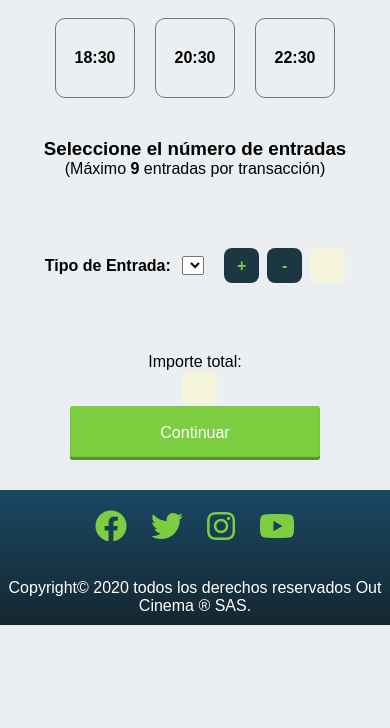
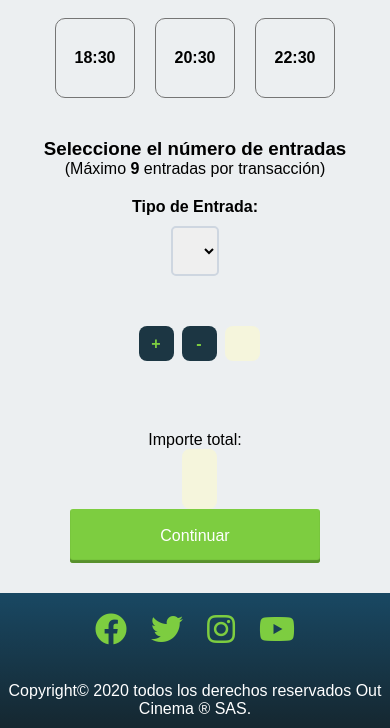
Before and after one commit to frankcarmona14/outCinema, a PHP site: page /infPelicula.php in a window 390 px wide. Shown: the part 311-1039 px from the top of the page. Before the commit the page ends 936 px from the top, so only its background shows below. Run offline with PHP 8.4, Linux system fonts and the light colour scheme; data comes from the database, SQL or seed files in the repository; data that the repository does not hold is empty; some libraries are stand-ins or nearby versions; some web fonts are replaced.

Commit message:
responsive de la pagina info

```diff
--- a/infPelicula.php
+++ b/infPelicula.php
@@ -4,7 +4,7 @@
 <head>
   <meta charset="UTF-8" />
   <meta name="viewport" content="width=device-width, initial-scale=1.0" />
-  <link rel="stylesheet" href="src/styles/style.css" />
+  <link rel="stylesheet" href="src/styles/style.css?v=45" />
   <link rel="stylesheet" href="https://cdnjs.cloudflare.com/ajax/libs/font-awesome/5.13.0/css/all.min.css" />
   <title>Película</title>
   <script>
--- a/src/pages/Pelicula.js
+++ b/src/pages/Pelicula.js
@@ -32,8 +32,6 @@ async function mostrarElementos() {
       <div class="container__trailer">
         <iframe
           class="youtube-video"
-          width="560"
-          height="315"
           src="https://www.youtube.com/embed/${keyTrailer}?modestbranding=1"
           frameborder="0"
           allow="accelerometer; autoplay; encrypted-media; gyroscope; picture-in-picture"
@@ -54,7 +52,7 @@ async function mostrarElementos() {
         <span>
           <i class="far fa-clock"></i>Duración: ${datos.runtime} min
         </span>
-        <h3>Sinopsis</h3>
+        <h3 class='sinop'>Sinopsis</h3>
         <p>
         ${datos.overview}
         </p>
--- a/src/styles/style.css
+++ b/src/styles/style.css
@@ -44,9 +44,11 @@ body {
   width: 100%;
   height: 55px;
   background: rgb(28, 54, 67);
-  background: linear-gradient(90deg,
-      rgba(28, 54, 67, 1) 0%,
-      rgba(30, 83, 114, 1) 100%);
+  background: linear-gradient(
+    90deg,
+    rgba(28, 54, 67, 1) 0%,
+    rgba(30, 83, 114, 1) 100%
+  );
   box-shadow: 0 2px 10px 2px rgba(0, 0, 0, 0.32);
 }
 
@@ -56,7 +58,7 @@ body {
   align-items: center;
 }
 
-.logo>a {
+.logo > a {
   text-decoration: none;
   display: flex;
   align-items: center;
@@ -298,9 +300,11 @@ body {
 .bg-color {
   padding: 30px 40px;
   color: #ffffff;
-  background-image: linear-gradient(to right,
-      rgba(14.12%, 14.51%, 16.86%, 1) 150px,
-      rgba(43, 43, 43, 0.84) 100%);
+  background-image: linear-gradient(
+    to right,
+    rgba(14.12%, 14.51%, 16.86%, 1) 150px,
+    rgba(43, 43, 43, 0.84) 100%
+  );
 }
 
 .info-pelicula__container {
@@ -332,7 +336,7 @@ body {
   justify-content: space-around;
 }
 
-.container__info>h2 {
+.container__info > h2 {
   font-size: 3.2rem;
   font-weight: bolder;
 }
@@ -382,6 +386,7 @@ body {
   width: 80%;
   padding: 20px 0;
   align-items: center;
+  flex-direction: column;
   justify-content: space-around;
   font-weight: bolder;
 }
@@ -413,6 +418,63 @@ body {
   background-color: beige;
 }
 
+#precioTotal {
+  font-weight: bold;
+  font-size: 1.4rem;
+  padding: 30px 0;
+}
+
 .btn-continuar {
   padding: 18px 90px;
 }
+
+.horario_entradas select {
+  margin-top: 10px;
+  border: 2px solid #ced6e0;
+  font-size: 18px;
+  height: 50px;
+  width: 100%;
+  padding: 5px 12px;
+  transition: 0.3s ease all;
+  border-radius: 5px;
+}
+
+.horario_entradas select:hover {
+  border: 2px solid #93bded;
+}
+
+.horario_entradas select:focus {
+  outline: rgb(4, 4, 4);
+  box-shadow: 1px 7px 10px -5px rgba(90, 116, 148, 0.3);
+}
+
+@media screen and (max-width: 652px) {
+  .info-pelicula__container {
+    grid-template-columns: 1fr;
+  }
+
+  .container__trailer {
+    width: 100%;
+    height: 300px;
+  }
+
+  .info-pelicula__container {
+    height: auto;
+  }
+
+  .container__info > h2 {
+    font-size: 2.5rem;
+    padding-bottom: 0.5em;
+  }
+
+  .sinop{
+    margin-top: 15px;
+  }
+}
+
+@media screen and (max-width: 375px) {
+  .container__info > h2 {
+    font-size: 2.1rem;
+    padding-bottom: 0.5em;
+  }
+}
```
Also changed, not shown: 8 other files.
